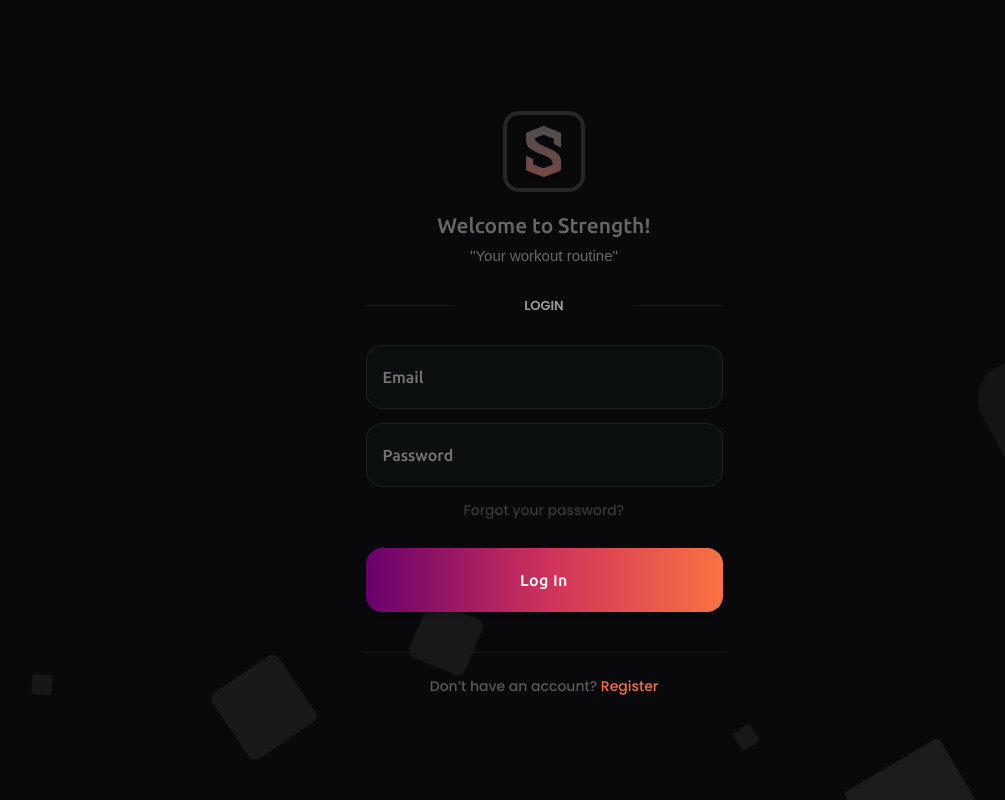
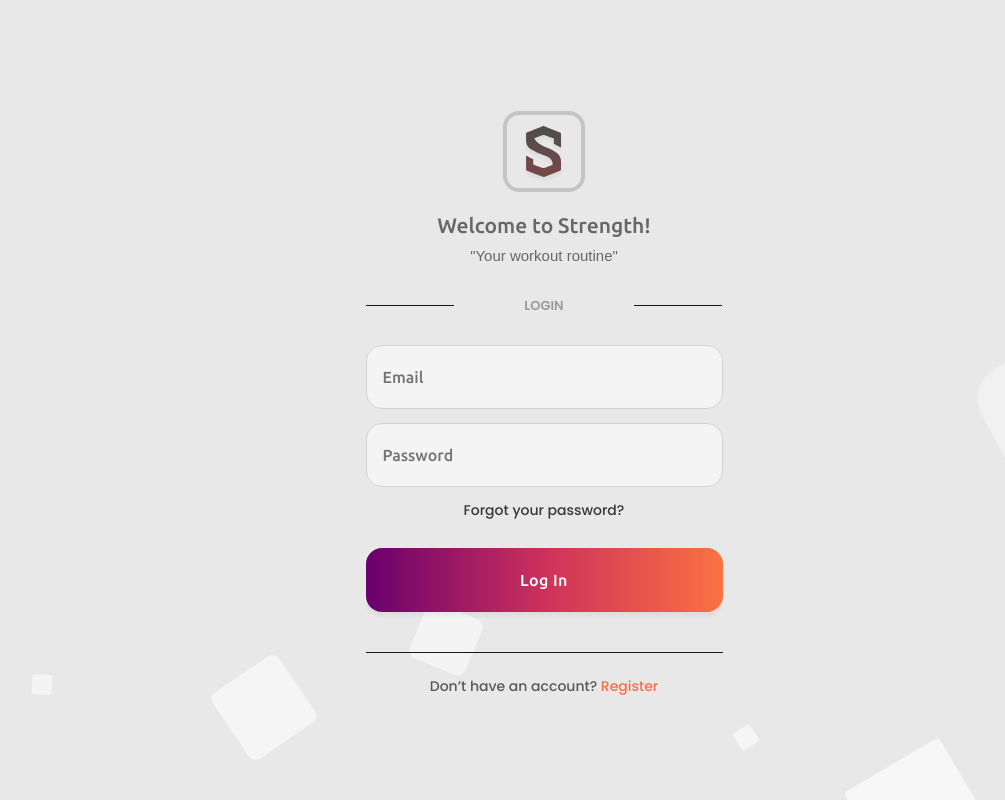
Before and after one commit to manoleaioan/strength, a React (Create React App) app in the folder frontend/: page / in a window 1280 px wide. Shown: the whole page, without its empty margins (96-1101 px from the left). Built offline with nearby package versions, Linux system fonts and the light colour scheme; a web font is replaced by a local one.

Commit message:
Upgrade theme toggler to support 3-way selection: system, dark, light

```diff
--- a/frontend/public/index.html
+++ b/frontend/public/index.html
@@ -30,8 +30,14 @@
 
 <script>
   function setThemeColor() {
-    document.querySelector("body").setAttribute('data-theme', localStorage.getItem('theme') || 'dark');
-    var color = getComputedStyle(document.body).getPropertyValue('--app-bg')
+    let localTheme = localStorage.getItem('theme') || 'device';
+
+    let theme = localTheme === 'device' ?
+      (window.matchMedia("(prefers-color-scheme: dark)").matches ? 'dark' : 'light')
+      : localTheme;
+
+    document.querySelector("body").setAttribute('data-theme', theme);
+    var color = getComputedStyle(document.body).getPropertyValue('--app-bg');
     var metaThemeColor = document.querySelector("meta[name=theme-color]");
     metaThemeColor.setAttribute("content", color);
   }
--- a/frontend/src/components/App/App.scss
+++ b/frontend/src/components/App/App.scss
@@ -1,4 +1,4 @@
-@import "../Theme/_variables.css";
+@import "../Theme/_variables.scss";
 @import url("https://fonts.googleapis.com/css2?family=Poppins:ital,wght@0,100;0,200;0,300;0,400;0,500;0,600;0,700;0,800;0,900;1,100;1,200;1,300;1,400;1,500;1,600;1,700;1,800;1,900");
 @import url("https://fonts.googleapis.com/css2?family=Ubuntu:ital,wght@0,300;0,400;0,500;0,700;1,300;1,400;1,500;1,700");
 @import url("https://fonts.googleapis.com/css2?family=Puritan:ital,wght@0,400;0,700;1,400;1,700");
--- a/frontend/src/components/Theme/ThemeSelector.js
+++ b/frontend/src/components/Theme/ThemeSelector.js
@@ -1,25 +1,19 @@
-import React, { useState, useEffect } from 'react';
+import React, { useState } from 'react';
 import { FontAwesomeIcon } from '@fortawesome/react-fontawesome';
-import { faSun, faMoon } from '@fortawesome/free-solid-svg-icons';
+import { faSun, faMoon, faDesktop } from '@fortawesome/free-solid-svg-icons';
 import { Button } from '@mui/material';
+import classNames from 'classnames';
+
+import "./ThemeSelectors.scss";
 
 const ThemeSelector = () => {
-    const [theme, setTheme] = useState(localStorage.getItem('theme') || 'dark');
+    const [theme, setTheme] = useState(localStorage.getItem('theme') || 'device');
 
-    const toggleTheme = () => {
-        const newTheme = theme === 'dark' ? 'light' : 'dark';
-        setTheme(newTheme);
-        localStorage.setItem('theme', newTheme);
-        document.querySelector("body").setAttribute('data-theme', newTheme);
+    const applyTheme = (theme) => {
+        localStorage.setItem('theme', theme);
+        setTheme(theme);
+        document.querySelector("body").setAttribute('data-theme', theme);
     };
-
-    useEffect(() => {
-        document.querySelector("body").setAttribute('data-theme', theme);
-        var color = getComputedStyle(document.body).getPropertyValue('--app-bg')
-        var metaThemeColor = document.querySelector("meta[name=theme-color]");
-        metaThemeColor.setAttribute("content", color);
-    }, [theme]);
-
 
     return (
         <div id='theme'>
@@ -27,13 +21,19 @@ const ThemeSelector = () => {
                 <h1>Theme</h1>
                 <p>{theme}</p>
             </div>
-            <Button onClick={toggleTheme}>
-                {
-                    theme === 'dark' ?
-                        <FontAwesomeIcon icon={faMoon} /> :
-                        <FontAwesomeIcon icon={faSun} />
-                }
+            <div className='select'>
+            <Button className={classNames({ 'device': theme === 'device' })} onClick={() => applyTheme('device')}>
+                <FontAwesomeIcon icon={faDesktop} />
             </Button>
+
+            <Button className={classNames({ 'light': theme === 'light' })} onClick={() => applyTheme('light')}>
+                <FontAwesomeIcon icon={faSun} />
+            </Button>
+
+            <Button className={classNames({ 'dark': theme === 'dark' })} onClick={() => applyTheme('dark')}>
+                <FontAwesomeIcon icon={faMoon} />
+            </Button>
+            </div>
         </div>
     );
 };
--- /dev/null
+++ b/frontend/src/components/Theme/ThemeSelectors.scss
@@ -0,0 +1,61 @@
+#theme {
+    background: var(--card-bg);
+    box-shadow: 0 3px 7px rgb(0 0 0 / 10%);
+    padding: 10px 20px;
+    border-radius: 12px;
+    border: 1px solid transparent;
+    margin-top: 20px;
+    display: flex;
+    justify-content: space-between;
+    align-items: center;
+
+    &>div {
+        line-height: 22px;
+
+        h1 {
+            font-weight: 500;
+            font-size: 15px;
+            color: #505050;
+        }
+
+        p {
+            text-transform: capitalize;
+            min-width: 70px;
+        }
+    }
+
+    .select{
+        width: 100%;
+        display: flex;
+        justify-content: space-between;
+        max-width: 150px;
+    }
+
+    button {
+        color: var(--primary-color) !important;
+        padding: 11px;
+        border-radius: 50%;
+        cursor: pointer;
+        min-width: 18px !important;
+        min-height: 18px !important;
+        width: 36px !important;
+        height: 36px !important;
+        background-color: var(--shadow-bg);
+
+        &.light {
+            background-color: #7499f7;
+            border: 1px solid #7499f7;
+            color: #fff !important;
+        }
+
+        &.dark {
+            border: 1px solid #ffb36142;
+            color: #ffb361 !important;
+        }
+
+        &.device {
+            border: 1px solid #7931da52;
+            color: #a661ff !important;
+        }
+    }
+}
--- a/frontend/src/components/Theme/_variables.css
+++ b/frontend/src/components/Theme/_variables.scss
@@ -1,4 +1,4 @@
-:root, [data-theme="white"] {
+@mixin light-theme{
   --main-bg:#e8e8e8;
   --app-bg:#f4f4f4;
 
@@ -58,7 +58,7 @@
   --login-bg-shapes:rgb(255 255 255 / 70%);
 }
 
-[data-theme="dark"] {
+@mixin dark-theme{
   --main-bg:#09090c;
   --app-bg:#0f1014;
 
@@ -118,6 +118,14 @@
   --login-bg-shapes:rgb(255 255 255 / 8%);
 }
 
+:root, [data-theme="white"] {
+  @include light-theme;
+}
+
+[data-theme="dark"] {
+  @include dark-theme;
+}
+
 [data-theme="dark-oled"] {
   --main-bg:#09090c;
   --app-bg:#000;
@@ -155,3 +163,13 @@
   --scrollbar:#ffffff12;
   --scrollbar-hover:#ffffff26;
 }
+
+[data-theme="device"] {
+  @media (prefers-color-scheme: dark) {
+    @include dark-theme;
+  }
+
+  @media (prefers-color-scheme: light) {
+    @include light-theme;
+  }
+}
--- a/frontend/src/pages/UserAccount/UserAccount.scss
+++ b/frontend/src/pages/UserAccount/UserAccount.scss
@@ -89,45 +89,7 @@
     }
   }
 
-  #theme {
-    background: var(--card-bg);
-    box-shadow: 0 3px 7px rgb(0 0 0 / 10%);
-    padding: 10px 20px;
-    border-radius: 12px;
-    border: 1px solid transparent;
-    margin-top: 20px;
 
-    display: flex;
-    justify-content: space-between;
-
-    align-items: center;
-
-    &>div {
-      line-height: 22px;
-
-      h1 {
-        font-weight: 500;
-        font-size: 15px;
-        color: #505050;
-      }
-
-      p {
-        text-transform: capitalize;
-      }
-    }
-
-    button {
-      color: var(--primary-color) !important;
-      padding: 11px;
-      background-color: var(--shadow-bg);
-      border-radius: 50%;
-      cursor: pointer;
-      min-width: 18px !important;
-      min-height: 18px !important;
-      width: 36px !important;
-      height: 36px !important;
-    }
-  }
 
   #userInfo {
     padding: 20px;
```
